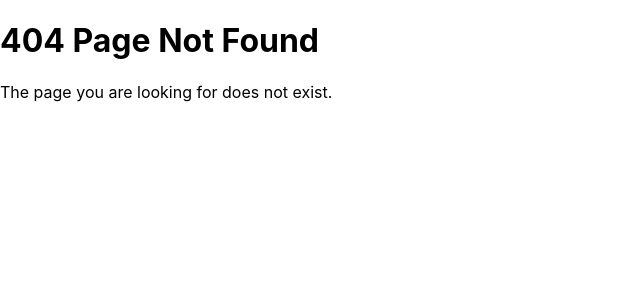
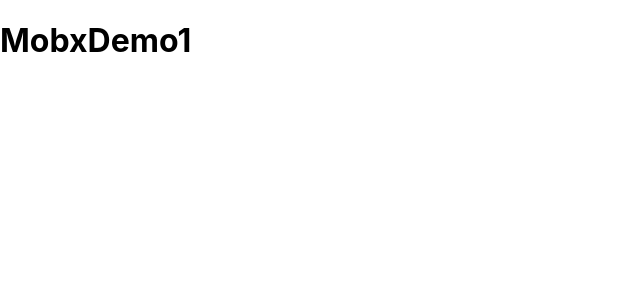
Before and after one commit to maoyln/mobx-leaning, a React (Create React App) app: page /mobxDemo1 in a window 1280 px wide. Before the commit this address had no page. Shown: the top 300 px of the page, without its empty margins (0-640 px from the left). Built offline with nearby package versions, Linux system fonts and the light colour scheme.

Commit message:
mobx学习初

```diff
--- a/src/App.tsx
+++ b/src/App.tsx
@@ -4,6 +4,7 @@ import HomePage from './pages/HomePage';
 import AboutPage from './pages/AboutPage';
 import NotFoundPage from './pages/NotFoundPage';
 import TodoListView from './pages/MobxState/TodoListView';
+import MobxDemo1 from './pages/01MobxDemo/MobxDemo1';
 
 const App: React.FC = () => {
   return (
@@ -13,6 +14,7 @@ const App: React.FC = () => {
         <Route path="/" element={<HomePage />} />
         <Route path="/about" element={<AboutPage />} />
         <Route path="/todoListView" element={<TodoListView />} />
+        <Route path="/mobxDemo1" element={<MobxDemo1 />} />
         <Route path="*" element={<NotFoundPage />} /> {/* 404 路由 */}
       </Routes>
     </Router>
--- /dev/null
+++ b/src/pages/01MobxDemo/MobxDemo1.tsx
@@ -0,0 +1,11 @@
+// import React from "react";
+
+const MobxDemo1 = () => {
+  return (
+    <div>
+      <h1>MobxDemo1</h1>
+    </div>
+  );
+};
+
+export default MobxDemo1;
```
Also changed, not shown: 1 other file (tests, documents, lock files or other folders).
